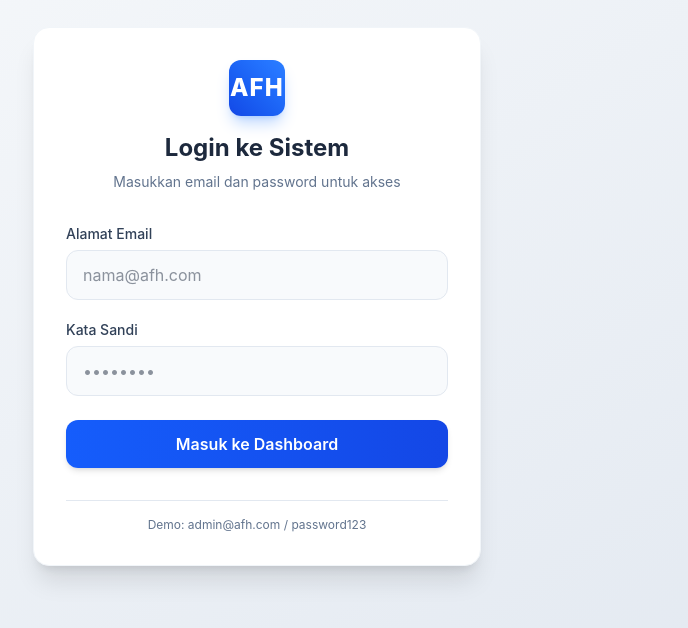
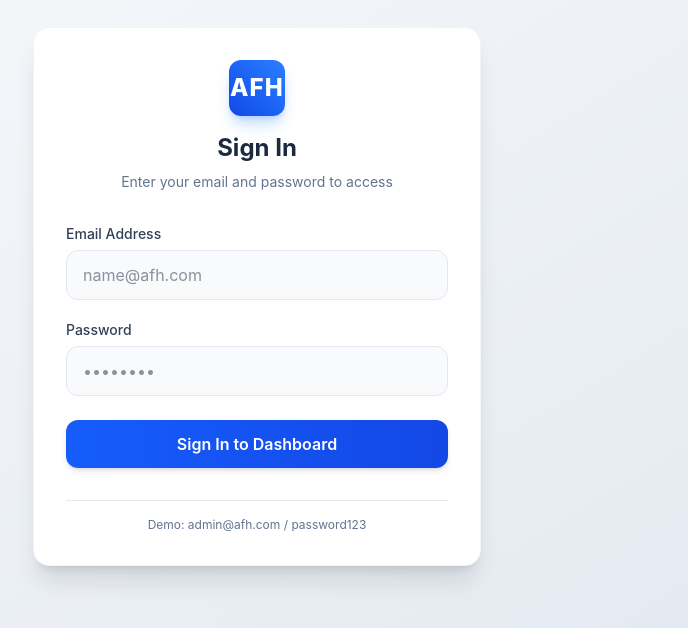
Before and after one commit to kireistar/AFH, a React (Vite) app in the folder client/: page /login in a window 1280 px wide. Shown: the part 104-732 px from the top of the page, without its empty margins (383-1071 px from the left). Built offline with nearby package versions, Linux system fonts and the light colour scheme; no server answers.

Commit message:
fix: translate auth error messages to English and fix login handling
- Changed Indonesian error messages to English in auth router
- Updated login page error handling

```diff
--- a/client/src/pages/auth/Login.jsx
+++ b/client/src/pages/auth/Login.jsx
@@ -17,17 +17,17 @@ function Login() {
     setLoading(true);
 
     try {
-      // Call backend API untuk login
+      // Call backend API for login
       const { accessToken, user } = await loginUser(email, password);
 
-      // Update auth context dengan token + user dari backend
+      // Update auth context with token + user from backend
       login(accessToken, user);
 
-      // Navigate sesuai role
+      // Navigate based on role
       navigate(`/${user.role}`);
     } catch (err) {
-      // Show error message dari backend atau generic error
-      setError(err.message || 'Login gagal. Coba lagi.');
+      // Show error message from backend or generic error
+      setError(err.message || 'Login failed. Please try again.');
       console.error('Login error:', err);
     } finally {
       setLoading(false);
@@ -43,9 +43,9 @@ function Login() {
           <div className="w-14 h-14 bg-linear-to-tr from-blue-700 to-blue-500 rounded-xl mx-auto flex items-center justify-center shadow-lg shadow-blue-500/30 mb-4">
             <span className="text-white font-extrabold text-2xl tracking-wider">AFH</span>
           </div>
-          <h2 className="text-2xl font-bold text-slate-800">Login ke Sistem</h2>
+          <h2 className="text-2xl font-bold text-slate-800">Sign In</h2>
           <p className="mt-2 text-sm text-slate-500">
-            Masukkan email dan password untuk akses
+            Enter your email and password to access
           </p>
         </div>
 
@@ -60,19 +60,19 @@ function Login() {
         <form onSubmit={handleLogin} className="space-y-6">
           <div className="space-y-5">
             <div>
-              <label className="block text-sm font-medium text-slate-700 mb-1.5">Alamat Email</label>
+              <label className="block text-sm font-medium text-slate-700 mb-1.5">Email Address</label>
               <input
                 type="email"
                 required
                 disabled={loading}
                 className="w-full px-4 py-3 bg-slate-50 border border-slate-200 rounded-xl text-slate-800 focus:outline-none focus:ring-2 focus:ring-blue-500/50 focus:border-blue-500 transition-all disabled:opacity-50 disabled:cursor-not-allowed"
-                placeholder="nama@afh.com"
+                placeholder="name@afh.com"
                 value={email}
                 onChange={(e) => setEmail(e.target.value)}
               />
             </div>
             <div>
-              <label className="block text-sm font-medium text-slate-700 mb-1.5">Kata Sandi</label>
+              <label className="block text-sm font-medium text-slate-700 mb-1.5">Password</label>
               <input
                 type="password"
                 required
@@ -90,7 +90,7 @@ function Login() {
             disabled={loading}
             className="w-full py-3 px-4 text-white font-semibold bg-linear-to-r from-blue-600 to-blue-700 rounded-xl hover:from-blue-700 hover:to-blue-800 focus:ring-4 focus:ring-blue-500/30 transition-all shadow-md hover:shadow-lg transform hover:-translate-y-0.5 disabled:opacity-50 disabled:cursor-not-allowed disabled:hover:transform-none"
           >
-            {loading ? 'Loading...' : 'Masuk ke Dashboard'}
+            {loading ? 'Loading...' : 'Sign In to Dashboard'}
           </button>
         </form>
 
```
Also changed, not shown: 1 other file (tests, documents, lock files or other folders).
